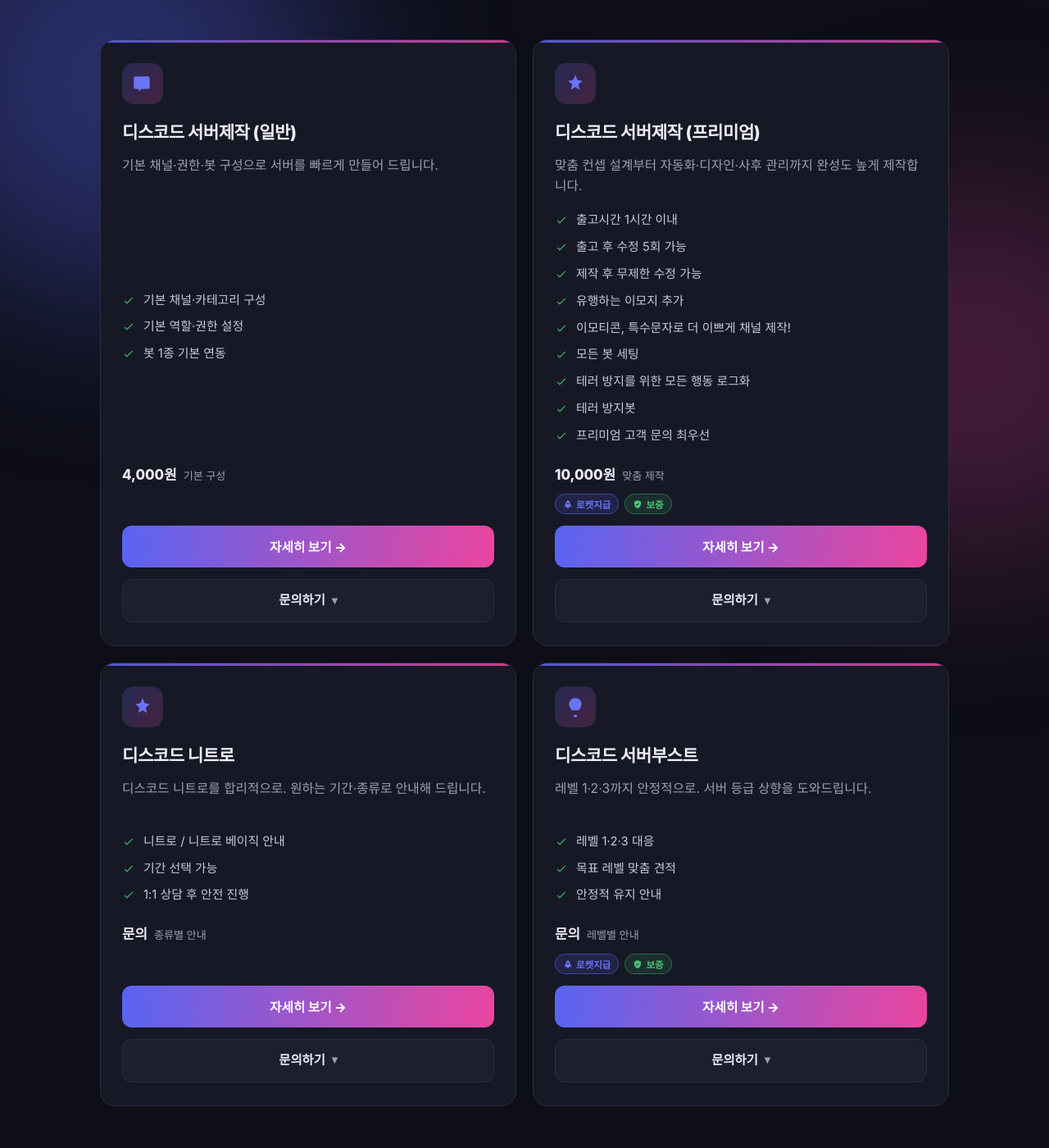
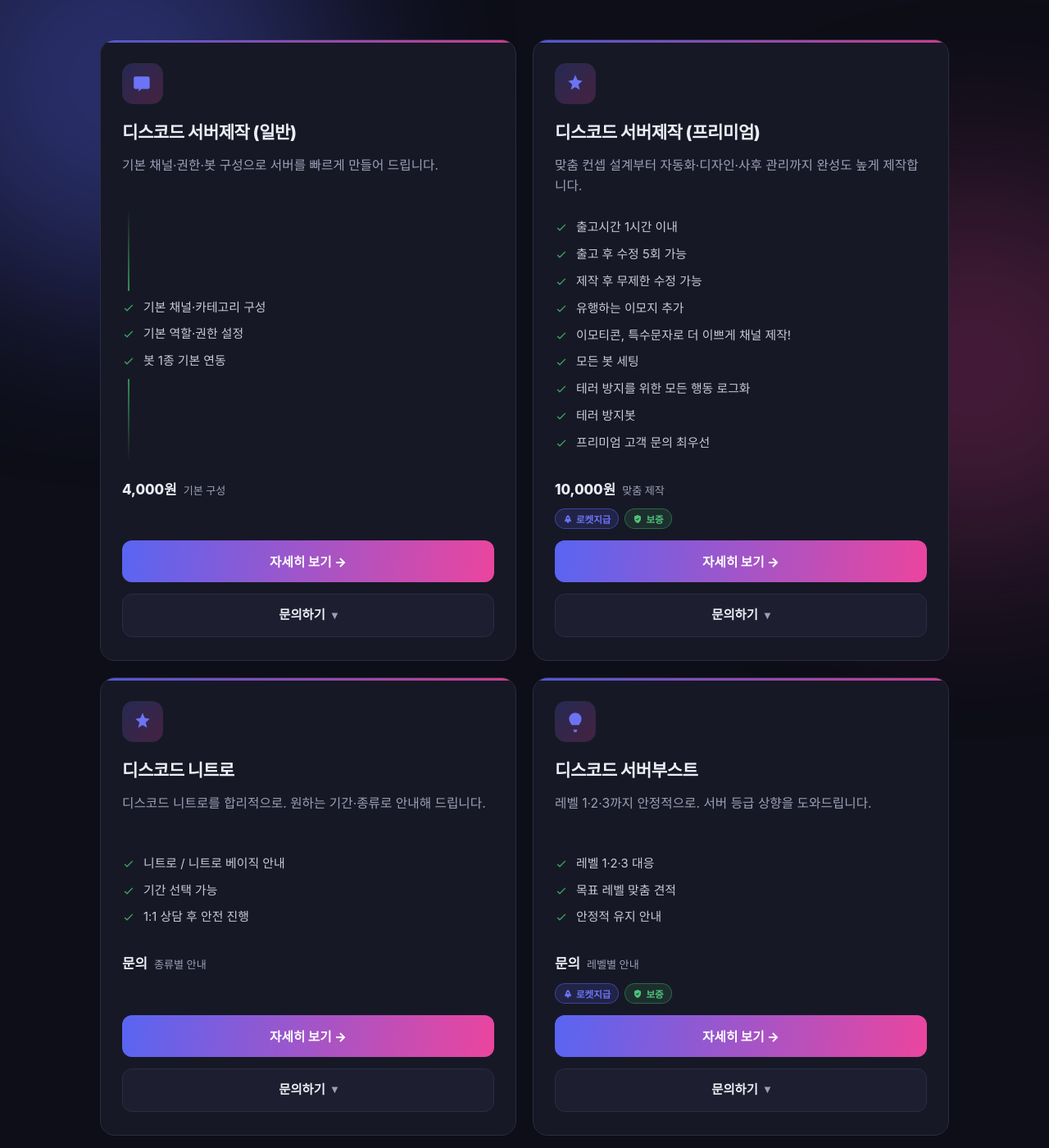
Before and after one commit to hyomin0216/hyomin0216.github.io1, a Jekyll site: the page built from index.html, in a window 1280 px wide and 1400 px high, scrolled down 990 px. Shown: the whole window at 82% size. Built offline with Jekyll 4.4.1, drawn with Linux system fonts in a browser that asks for light colours; some web fonts are replaced.

Commit message:
Add files via upload

```diff
--- a/index.html
+++ b/index.html
@@ -593,7 +593,11 @@ footer{position:relative;z-index:1;border-top:1px solid var(--line);padding:38px
 h1,h2,h3,.lead,.sec-head p{word-break:keep-all;overflow-wrap:break-word}
 /* 상품 카드 높이 맞춤: 체크리스트를 가운데 정렬해 위아래 여백으로 옆 카드와 맞춤, 가격·버튼은 하단 정렬 */
 .card{display:flex;flex-direction:column}
-.card>.feat{flex:1 0 auto;justify-content:center}
+.card>.feat{flex:1 0 auto;justify-content:flex-start}
+/* 남는 공간은 체크 표시 위아래 세로선으로 채움 (공간이 없으면 선도 자동으로 사라짐) */
+.card>.feat::before,.card>.feat::after{content:"";flex:1 1 0;min-height:0;width:2px;margin-left:7px;border-radius:2px}
+.card>.feat::before{background:linear-gradient(to bottom,rgba(59,165,93,0),rgba(59,165,93,.85))}
+.card>.feat::after{background:linear-gradient(to bottom,rgba(59,165,93,.85),rgba(59,165,93,0))}
 .card-badges{min-height:25px}
 /* 사진이 아직 없는 상세 슬라이드는 숨김 (사진 <img>를 넣으면 자동으로 다시 보임) */
 .gallery:not(:has(img)){display:none}
```
